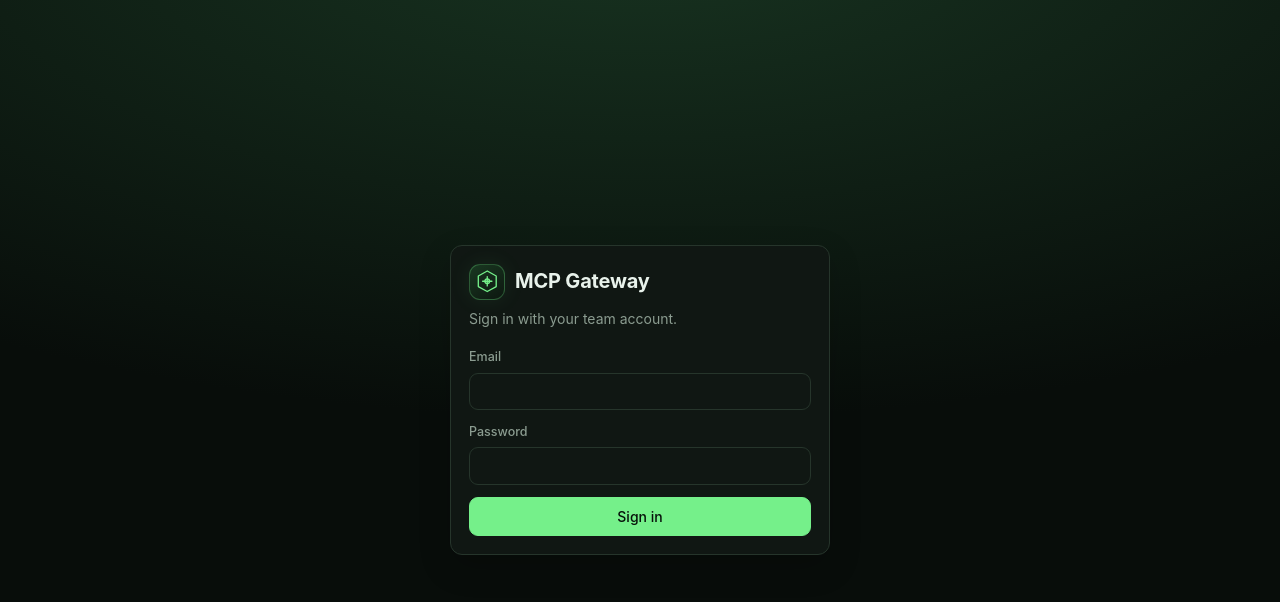
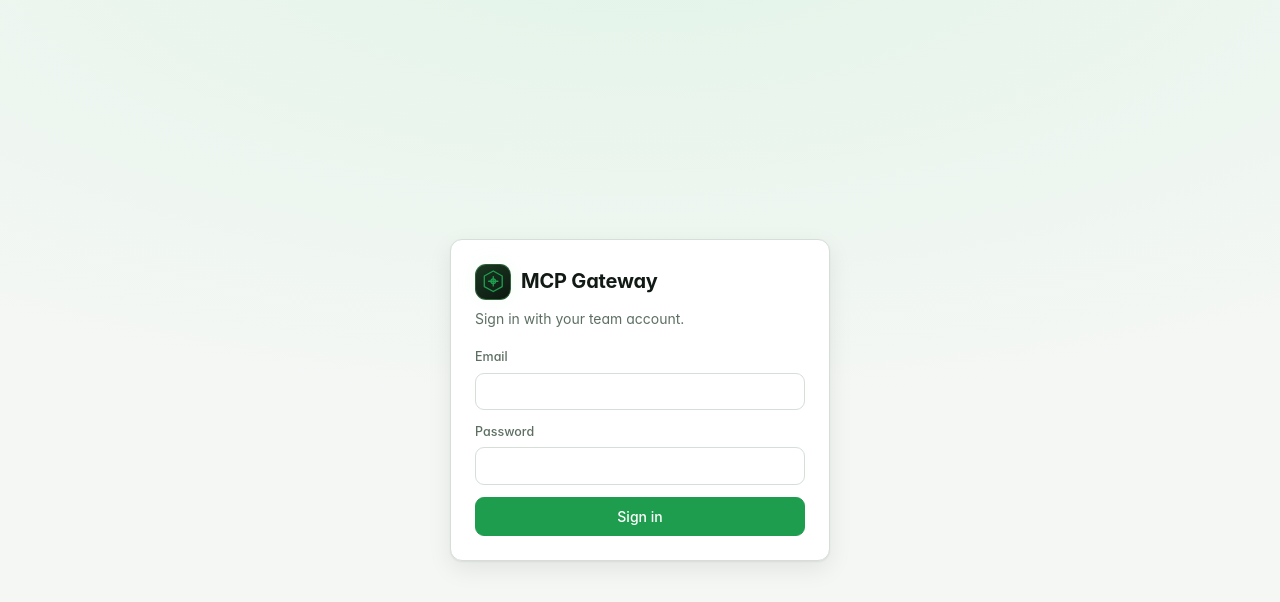
Before and after one commit to ChayanDass/MCP-gateway, a React (Vite) app in the folder dashboard/: page / in a window 1280 px wide. Shown: the top 602 px of the page. Built offline with nearby package versions, Linux system fonts and the light colour scheme; no server answers.

Commit message:
Dashboard phase 1: design tokens for light and dark mode, theme-aware sidebar, shared components (buttons, status badges, cards, empty states, loading, confirm dialog)

```diff
--- a/dashboard/src/styles.css
+++ b/dashboard/src/styles.css
@@ -1,25 +1,68 @@
 /* Dark graphite surfaces with a vivid green accent. */
 :root {
-  --bg: #080d0a;
-  --surface: #101713;
-  --surface-2: #17211a;
-  --border: #26352b;
-  --fg: #e8f2eb;
-  --muted: #8b9c90;
-  --accent: #75f08a;
-  --accent-fg: #07110a;
-  --accent-soft: #183421;
-  --danger: #ff7777;
-  --danger-soft: #381c1c;
-  --ok: #75f08a;
-  --ok-soft: #183421;
-  --warn: #f3c969;
-  --warn-soft: #382f19;
+  /* Design tokens. Dark is the default; light follows the system setting. */
+  --bg: #0b0f0d;
+  --surface: #121814;
+  --surface-2: #19221c;
+  --surface-hover: #1e2a22;
+  --border: #29372d;
+  --border-strong: #3a4d40;
+  --fg: #eef5f0;
+  --fg-strong: #ffffff;
+  --muted: #93a398;
+  --accent: #6fdc84;
+  --accent-hover: #86e897;
+  --accent-fg: #06100a;
+  --accent-soft: #163221;
+  --danger: #ff7a7a;
+  --danger-soft: #3a1c1c;
+  --ok: #6fdc84;
+  --ok-soft: #163221;
+  --warn: #f2c765;
+  --warn-soft: #3a3016;
+  --focus: 0 0 0 3px rgba(111, 220, 132, 0.45);
   --radius: 12px;
-  --shadow: 0 12px 32px rgba(0, 0, 0, 0.18);
-  --sidebar: #080d0a;
-  --sidebar-fg: #b8c8bc;
+  --radius-sm: 8px;
+  --shadow: 0 1px 2px rgba(0, 0, 0, 0.3), 0 8px 24px rgba(0, 0, 0, 0.22);
+  --sidebar: #0b0f0d;
+  --sidebar-fg: #b9c8be;
+  --space-1: 4px; --space-2: 8px; --space-3: 12px; --space-4: 16px; --space-6: 24px; --space-8: 32px;
   color-scheme: dark;
+}
+@media (prefers-color-scheme: light) {
+  :root:not([data-theme="dark"]) {
+    --bg: #f5f7f5;
+    --surface: #ffffff;
+    --surface-2: #eef2ef;
+    --surface-hover: #e6ece8;
+    --border: #d6ded8;
+    --border-strong: #b8c4bc;
+    --fg: #111a14;
+    --fg-strong: #0a120c;
+    --muted: #5d6f63;
+    --accent: #1f9d4f;
+    --accent-hover: #178741;
+    --accent-fg: #ffffff;
+    --accent-soft: #e2f4e8;
+    --danger: #c93a3a;
+    --danger-soft: #fbe6e6;
+    --ok: #1f9d4f;
+    --ok-soft: #e2f4e8;
+    --warn: #9a6a00;
+    --warn-soft: #fbf1d6;
+    --focus: 0 0 0 3px rgba(31, 157, 79, 0.35);
+    --shadow: 0 1px 2px rgba(10, 18, 12, 0.06), 0 8px 24px rgba(10, 18, 12, 0.08);
+    --sidebar: #ffffff;
+    --sidebar-fg: #3d4f43;
+    color-scheme: light;
+  }
+}
+:root[data-theme="light"] {
+  --bg: #f5f7f5; --surface: #ffffff; --surface-2: #eef2ef; --surface-hover: #e6ece8;
+  --border: #d6ded8; --border-strong: #b8c4bc; --fg: #111a14; --fg-strong: #0a120c; --muted: #5d6f63;
+  --accent: #1f9d4f; --accent-hover: #178741; --accent-fg: #ffffff; --accent-soft: #e2f4e8;
+  --danger: #c93a3a; --danger-soft: #fbe6e6; --ok: #1f9d4f; --ok-soft: #e2f4e8; --warn: #9a6a00; --warn-soft: #fbf1d6;
+  --sidebar: #ffffff; --sidebar-fg: #3d4f43; color-scheme: light;
 }
 * { box-sizing: border-box; }
 body {
@@ -27,6 +70,7 @@ body {
   background: var(--bg);
   color: var(--fg);
   font: 14px/1.55 Inter, system-ui, -apple-system, "Segoe UI", Roboto, sans-serif;
+  font-feature-settings: "cv11", "ss01";
   -webkit-font-smoothing: antialiased;
 }
 h1 { font-size: 22px; margin: 0; letter-spacing: -0.01em; }
@@ -54,22 +98,22 @@ pre { background: var(--surface-2); padding: 12px 14px; border-radius: 10px; ove
 .brand { display: flex; gap: 10px; align-items: center; padding: 4px 8px; }
 .gateway-mark { display: grid; flex: none; place-items: center; width: 36px; height: 36px; border: 1px solid rgba(117, 240, 138, 0.28); border-radius: 11px; background: linear-gradient(145deg, #193821, #0d1710); color: var(--accent); box-shadow: 0 0 22px rgba(117, 240, 138, 0.08); }
 .gateway-mark svg { width: 78%; height: 78%; fill: none; stroke: currentColor; stroke-width: 2; stroke-linecap: round; stroke-linejoin: round; }
-.brand-name { color: #fff; font-weight: 650; }
-.brand-sub { font-size: 12px; color: #94a3b8; }
+.brand-name { color: var(--fg-strong); font-weight: 650; }
+.brand-sub { font-size: 12px; color: var(--muted); }
 .nav { display: grid; gap: 2px; }
 .nav-item {
   display: flex; align-items: center; gap: 10px;
   padding: 9px 10px; border-radius: 9px;
   color: var(--sidebar-fg); text-decoration: none; font-weight: 500;
 }
-.nav-item:hover { background: rgba(255, 255, 255, 0.06); color: #fff; }
+.nav-item:hover { background: var(--surface-hover); color: var(--fg-strong); }
 .nav-item.active { background: rgba(117, 240, 138, 0.12); color: var(--accent); }
 .nav-icon { width: 18px; text-align: center; opacity: 0.85; }
-.account { margin-top: auto; display: flex; align-items: center; gap: 10px; padding: 10px; border-radius: 10px; background: rgba(255, 255, 255, 0.04); }
+.account { margin-top: auto; display: flex; align-items: center; gap: 10px; padding: 10px; border-radius: 10px; background: var(--surface-2); }
 .avatar { width: 32px; height: 32px; border-radius: 50%; display: grid; place-items: center; background: var(--accent); color: var(--accent-fg); font-weight: 650; }
 .account-text { flex: 1; min-width: 0; }
-.account-name { color: #fff; font-weight: 600; overflow: hidden; text-overflow: ellipsis; white-space: nowrap; }
-.account-role { font-size: 12px; color: #94a3b8; text-transform: capitalize; }
+.account-name { color: var(--fg-strong); font-weight: 600; overflow: hidden; text-overflow: ellipsis; white-space: nowrap; }
+.account-role { font-size: 12px; color: var(--muted); text-transform: capitalize; }
 
 .content { min-width: 0; }
 /* One centred column for the heading and the page body, so they line up. */
@@ -116,8 +160,8 @@ button[type="submit"], .primary { background: var(--accent); border-color: var(-
 button[type="submit"]:hover:not(:disabled), .primary:hover:not(:disabled) { filter: brightness(1.06); background: var(--accent); }
 button.danger { color: var(--danger); }
 button.danger:hover:not(:disabled) { background: var(--danger-soft); border-color: var(--danger); }
-button.ghost { background: transparent; border-color: rgba(255, 255, 255, 0.18); color: var(--sidebar-fg); }
-button.ghost:hover:not(:disabled) { background: rgba(255, 255, 255, 0.08); }
+button.ghost { background: transparent; border-color: var(--border-strong); color: var(--sidebar-fg); }
+button.ghost:hover:not(:disabled) { background: var(--surface-hover); }
 button.small-btn { padding: 4px 10px; font-size: 12px; }
 button.link { border: none; background: none; color: var(--accent); padding: 0; }
 button:disabled { opacity: 0.5; cursor: not-allowed; }
@@ -201,7 +245,7 @@ details summary { cursor: pointer; color: var(--accent); font-weight: 550; margi
 }
 
 /* Logos */
-.logo { display: inline-grid; place-items: center; flex: none; border-radius: 10px; color: #fff; font-weight: 750; letter-spacing: -0.02em; box-shadow: inset 0 0 0 1px rgba(255, 255, 255, 0.12); user-select: none; }
+.logo { display: inline-grid; place-items: center; flex: none; border-radius: 10px; color: var(--accent-fg); font-weight: 750; letter-spacing: -0.02em; box-shadow: inset 0 0 0 1px rgba(255, 255, 255, 0.12); user-select: none; }
 
 /* Overview */
 .overview { display: grid; gap: 16px; }
@@ -286,7 +330,7 @@ details summary { cursor: pointer; color: var(--accent); font-weight: 550; margi
 .server-form-heading p { margin: 4px 0 0; }
 .server-form .grid { margin-top: 16px; }
 .connected-head { margin-top: 30px; }
-.empty-state { border: 1px dashed var(--border); border-radius: var(--radius); padding: 24px; color: var(--muted); text-align: center; background: rgba(255, 255, 255, 0.015); }
+.empty-state { border: 1px dashed var(--border); border-radius: var(--radius); padding: 24px; color: var(--muted); text-align: center; background: var(--surface-2); }
 .catalog-card { transition: border-color 0.15s, transform 0.15s, box-shadow 0.15s; }
 .catalog-card:hover { border-color: rgba(117, 240, 138, 0.4); transform: translateY(-2px); box-shadow: 0 16px 34px rgba(0, 0, 0, 0.24); }
 
@@ -358,15 +402,15 @@ details summary { cursor: pointer; color: var(--accent); font-weight: 550; margi
 /* Sidebar groups (expandable, like GitHub's) */
 .nav-group { display: grid; gap: 2px; }
 .nav-parent { width: 100%; background: transparent; border: none; text-align: left; color: var(--sidebar-fg); font: inherit; font-weight: 500; }
-.nav-parent:hover { background: rgba(255, 255, 255, 0.06); color: #fff; }
-.nav-parent.in { color: #fff; }
+.nav-parent:hover { background: var(--surface-hover); color: var(--fg-strong); }
+.nav-parent.in { color: var(--fg-strong); }
 .nav-label { flex: 1; }
 .nav-chev { font-size: 11px; opacity: 0.7; transition: transform 0.15s; }
 .nav-chev.up { transform: rotate(180deg); }
-.nav-sub { display: grid; gap: 1px; margin: 2px 0 6px 18px; padding-left: 12px; border-left: 1px solid rgba(255, 255, 255, 0.12); }
+.nav-sub { display: grid; gap: 1px; margin: 2px 0 6px 18px; padding-left: 12px; border-left: 1px solid var(--border); }
 .nav-sub-item { display: block; padding: 7px 10px; border-radius: 8px; color: var(--sidebar-fg); text-decoration: none; font-size: 13.5px; }
-.nav-sub-item:hover { background: rgba(255, 255, 255, 0.06); color: #fff; }
-.nav-sub-item.active { background: rgba(129, 140, 248, 0.18); color: #fff; }
+.nav-sub-item:hover { background: var(--surface-hover); color: var(--fg-strong); }
+.nav-sub-item.active { background: rgba(129, 140, 248, 0.18); color: var(--fg-strong); }
 
 /* Tool permissions: members on the left, tools on the right */
 .split-page { display: grid; grid-template-columns: 240px minmax(0, 1fr); gap: 20px; align-items: start; }
@@ -534,3 +578,40 @@ details summary { cursor: pointer; color: var(--accent); font-weight: 550; margi
 .history-item.on { border-color: var(--accent); }
 .history-open { flex: 1; min-width: 0; text-align: left; border: none; background: transparent; padding: 0; display: grid; gap: 2px; }
 .detail-head { padding-top: 6px; }
+
+/* ---- Shared components (ui.tsx) ---- */
+.btn { display: inline-flex; align-items: center; justify-content: center; gap: var(--space-2); min-height: 36px; padding: 0 var(--space-4); border-radius: var(--radius-sm); border: 1px solid var(--border); background: var(--surface); color: var(--fg); font: inherit; font-weight: 600; cursor: pointer; transition: background 120ms, border-color 120ms, box-shadow 120ms; }
+.btn:hover:not(:disabled) { background: var(--surface-hover); }
+.btn:focus-visible { outline: none; box-shadow: var(--focus); }
+.btn:disabled { opacity: 0.55; cursor: not-allowed; }
+.btn-sm { min-height: 30px; padding: 0 var(--space-3); font-size: 13px; }
+.btn-primary { background: var(--accent); border-color: var(--accent); color: var(--accent-fg); }
+.btn-primary:hover:not(:disabled) { background: var(--accent-hover); border-color: var(--accent-hover); }
+.btn-danger { background: var(--danger-soft); border-color: transparent; color: var(--danger); }
+.btn-danger:hover:not(:disabled) { filter: brightness(1.08); }
+.btn-ghost { background: transparent; border-color: transparent; }
+
+.badge { display: inline-flex; align-items: center; gap: 6px; padding: 2px 10px; border-radius: 999px; font-size: 12px; font-weight: 600; white-space: nowrap; }
+.badge-dot { width: 6px; height: 6px; border-radius: 50%; background: currentColor; }
+.badge-ok { background: var(--ok-soft); color: var(--ok); }
+.badge-danger { background: var(--danger-soft); color: var(--danger); }
+.badge-warn { background: var(--warn-soft); color: var(--warn); }
+.badge-muted { background: var(--surface-2); color: var(--muted); }
+
+.card { background: var(--surface); border: 1px solid var(--border); border-radius: var(--radius); padding: var(--space-6); box-shadow: var(--shadow); }
+.card-head { display: flex; align-items: center; justify-content: space-between; gap: var(--space-4); margin-bottom: var(--space-4); flex-wrap: wrap; }
+.card-head h3 { margin: 0; }
+.card-actions { display: flex; gap: var(--space-2); flex-wrap: wrap; }
+
+.skeleton { display: grid; gap: var(--space-3); padding: var(--space-2) 0; }
+.skeleton-line { display: block; height: 12px; border-radius: 6px; background: linear-gradient(90deg, var(--surface-2), var(--surface-hover), var(--surface-2)); background-size: 200% 100%; animation: shimmer 1.4s infinite; }
+@keyframes shimmer { from { background-position: 200% 0; } to { background-position: -200% 0; } }
+@media (prefers-reduced-motion: reduce) { .skeleton-line { animation: none; } }
+
+.empty-title { font-weight: 650; color: var(--fg); }
+.empty-body { margin: var(--space-2) auto 0; max-width: 46ch; }
+.empty-action { margin-top: var(--space-4); }
+
+.dialog-backdrop { position: fixed; inset: 0; background: rgba(0, 0, 0, 0.45); display: grid; place-items: center; padding: var(--space-4); z-index: 50; }
+.dialog { width: min(440px, 100%); background: var(--surface); border: 1px solid var(--border); border-radius: var(--radius); padding: var(--space-6); box-shadow: var(--shadow); }
+.dialog-actions { display: flex; justify-content: flex-end; gap: var(--space-2); margin-top: var(--space-6); }
```
Also changed, not shown: dashboard/src/ui.tsx (added, +82 -0 lines).
